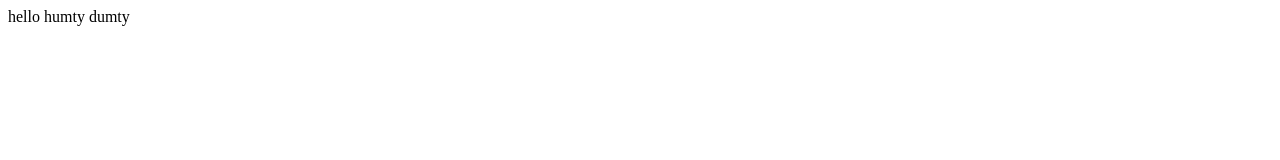
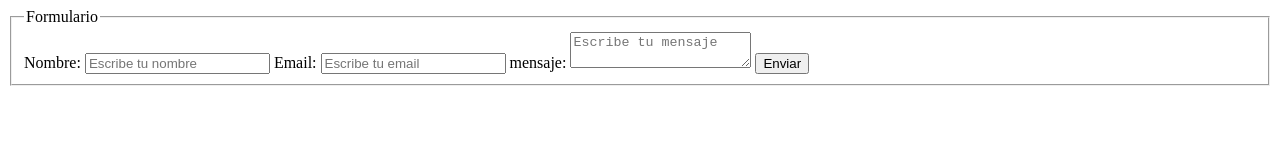
Before and after one commit to paola01/ABC, a plain HTML site: page WebApplication1/WebApplication1/index.html in a window 1280 px wide. Drawn offline with Linux system fonts and the light colour scheme.

Commit message:
hello commit message

```diff
--- a/WebApplication1/WebApplication1/index.html
+++ b/WebApplication1/WebApplication1/index.html
@@ -1,9 +1,32 @@
 <!DOCTYPE html>
-<html xmlns="http://www.w3.org/1999/xhtml">
+<html>
 <head>
-    <title></title>
+    <link rel="stylesheet" type="text/css" href="">
+    <link rel="shorcut icon" type="image/x-icon" class="img" href="../imagenes/favicon.ico">
+    <title>Formulario Basico con html y css</title>
 </head>
+
 <body>
-    hello humty dumty
+    <div class="contenedor">
+        <fieldset>
+            <legend>Formulario</legend>
+            <form>
+                <!---->
+                <label for="nombre">Nombre:</label>
+                <!---->
+                <input type="text" id="nombre" name="nombre" placeholder="Escribe tu nombre">
+
+                <label for="email">Email:</label>
+
+                <input type="email" id="email" name="email" placeholder="Escribe tu email">
+
+                <label for="mensaje">mensaje:</label>
+                <!---->
+                <textarea type="mensaje" id="mensaje" name="mensaje" placeholder="Escribe tu mensaje"></textarea>
+
+                <input type="submit" value="Enviar">
+            </form>
+        </fieldset>
+    </div>
 </body>
 </html>
```
